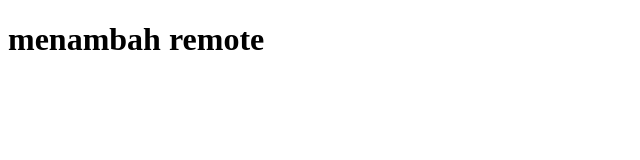
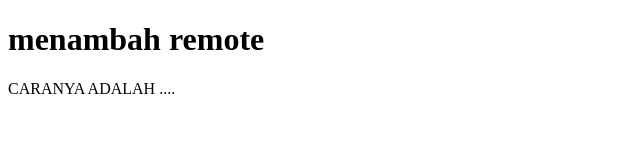
Before and after one commit to Nizarhermawan/wpu-repostori-baru, a plain HTML site: page index.html in a window 1280 px wide. Shown: the whole page, without its empty margins (0-640 px from the left). Drawn offline with Linux system fonts and the light colour scheme.

Commit message:
menmabahkan file

```diff
--- a/index.html
+++ b/index.html
@@ -11,6 +11,9 @@
   <h1>
     menambah remote
   </h1>
+  <P>
+    CARANYA ADALAH ....
+  </P>
 </body>
 
 </html>
```
